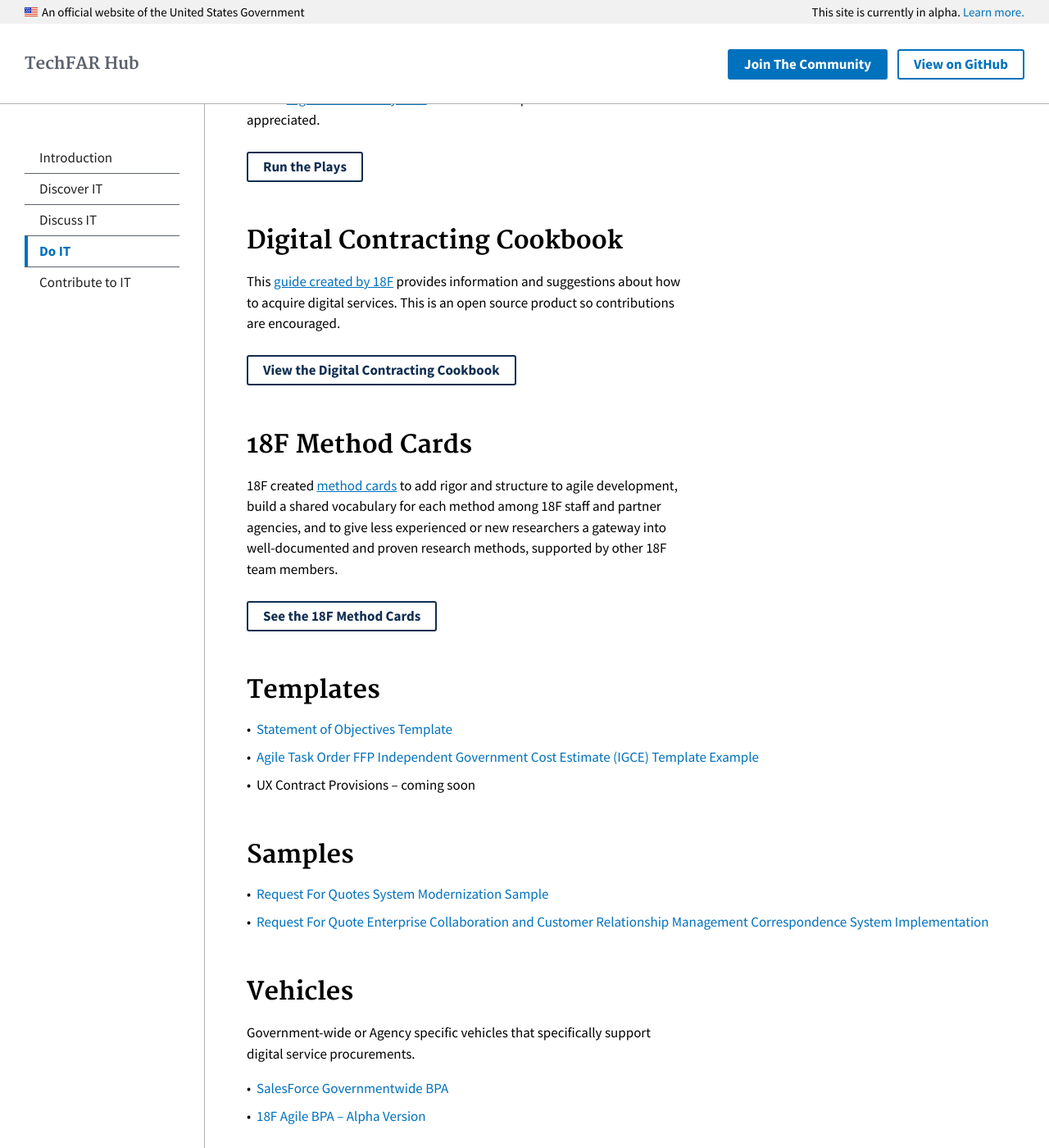
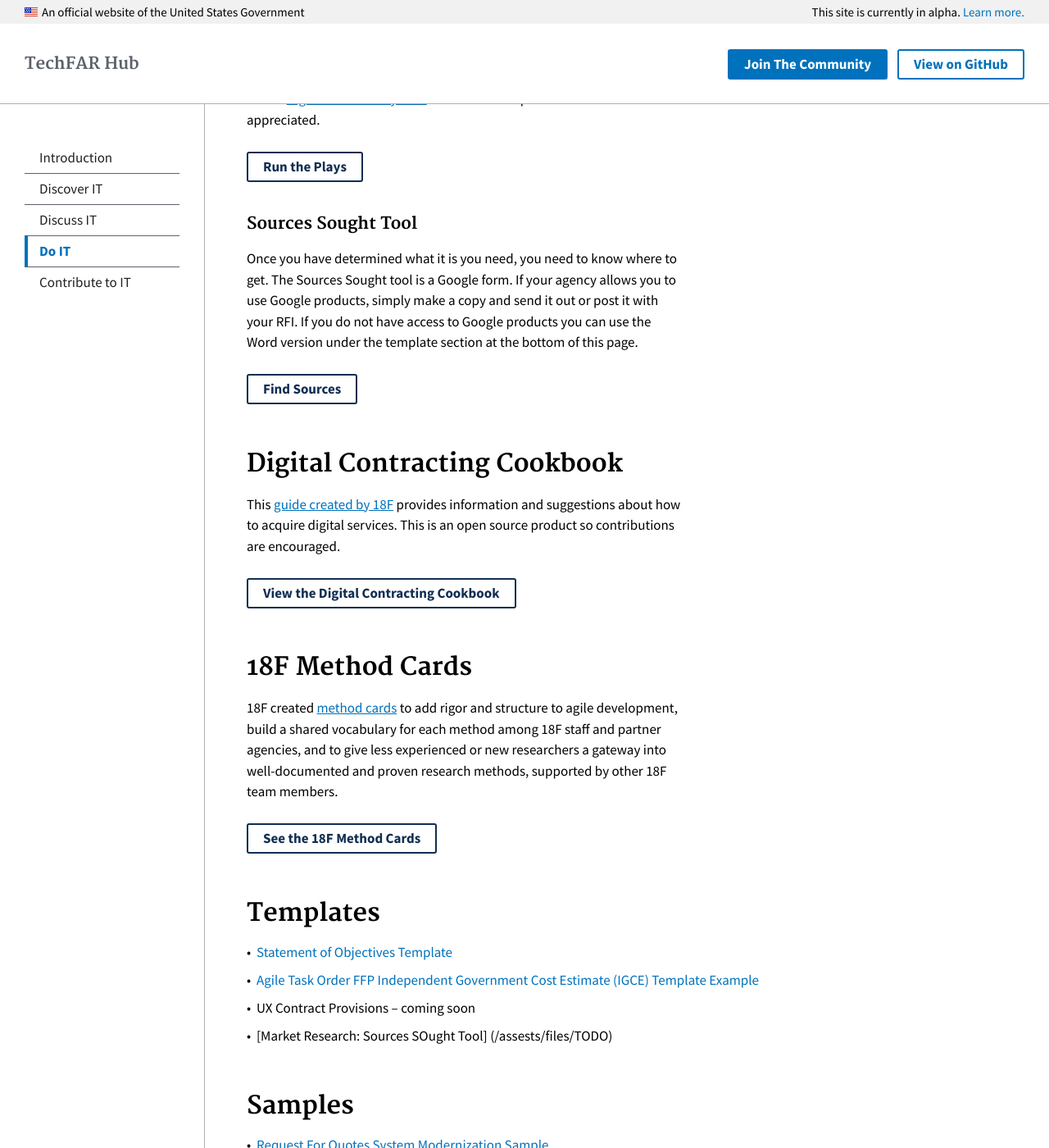
Before and after one commit to usds/techfar-hub, a Jekyll site: the page built from _topics/3_do-IT.md, in a window 1280 px wide and 1400 px high, scrolled down 641 px. Shown: the whole window at 82% size. Built offline with Jekyll 4.4.1, drawn with Linux system fonts in a browser that asks for light colours.

Commit message:
Added Sources Sought form
I added the sources sought tool, though I know it will be updated. I created a place holder for a word version to be placed in the asset folder but need to finish making it

```diff
--- a/_topics/3_do-IT.md
+++ b/_topics/3_do-IT.md
@@ -21,6 +21,11 @@
 
 <a class="usa-button-outline usa-button-active" type="button" target="blank" href="https://playbook-in-action.apps.cloud.gov">Run the Plays</a>
 
+### Sources Sought Tool
+Once you have determined what it is you need, you need to know where to get. The Sources Sought tool is a Google form. If your agency allows you to use Google products, simply make a copy and send it out or post it with your RFI. If you do not have access to Google products you can use the Word version under the template section at the bottom of this page.
+
+<a class="usa-button-outline usa-button-active" type="button" target="blank" href="https://docs.google.com/forms/d/1BGKTfoG8rRD4i5Qh-LOO22T31QS3BOkidVCyQzEhtOA/edit?usp=sharing">Find Sources</a>
+
 ## Digital Contracting Cookbook
 
 This [guide created by 18F](https://pages.18f.gov/contracting-cookbook/) provides information and suggestions about how to acquire digital services. This is an open source product so contributions are encouraged.
@@ -37,6 +42,7 @@
 - [Statement of Objectives Template](/assets/files/DigitalServiceSOO.docx)
 - [Agile Task Order FFP Independent Government Cost Estimate (IGCE) Template Example](/assets/files/Agile_Task_Order_IGCE_Example_-Sec_508_Remediated.docx)
 - UX Contract Provisions -- coming soon
+- [Market Research: Sources SOught Tool] (/assests/files/TODO)
 
 ## Samples
 - [Request For Quotes System Modernization Sample](/assets/files/Agile%20Task%20Order%20Example.docx)
```
